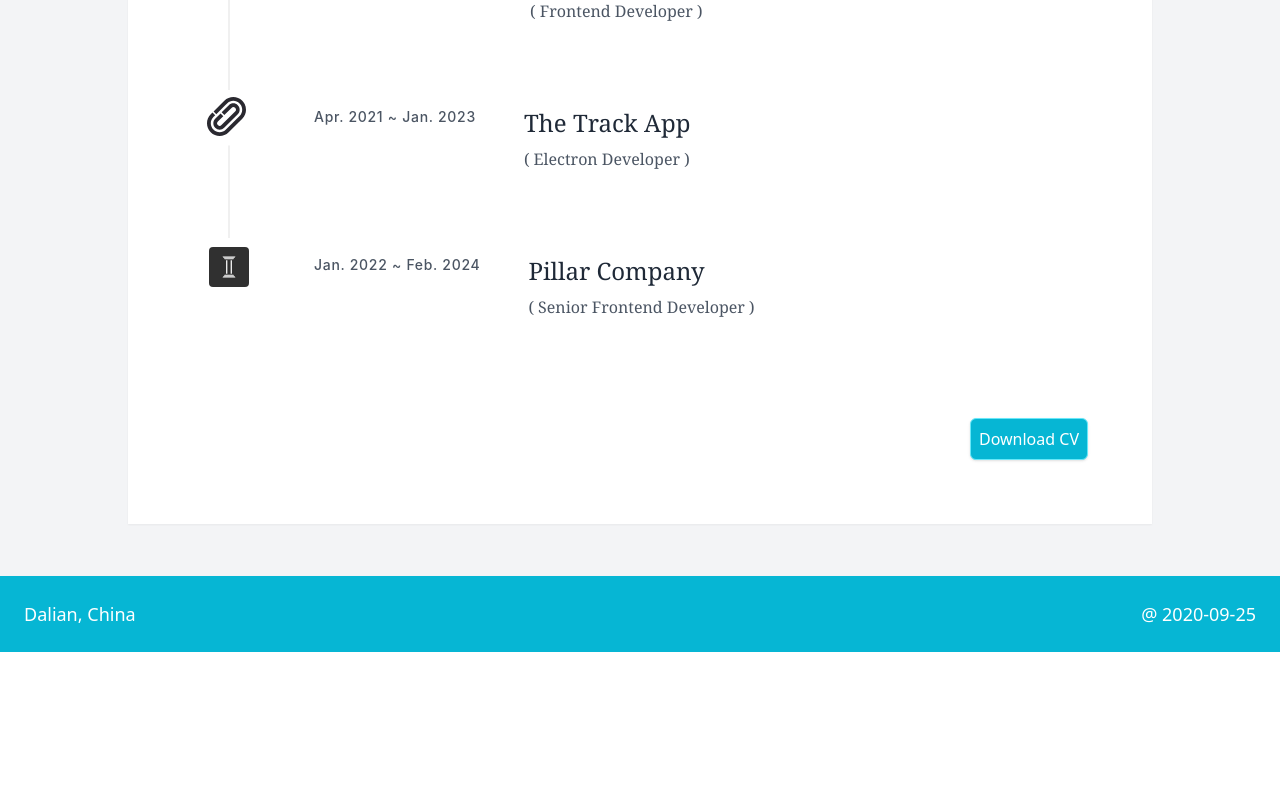
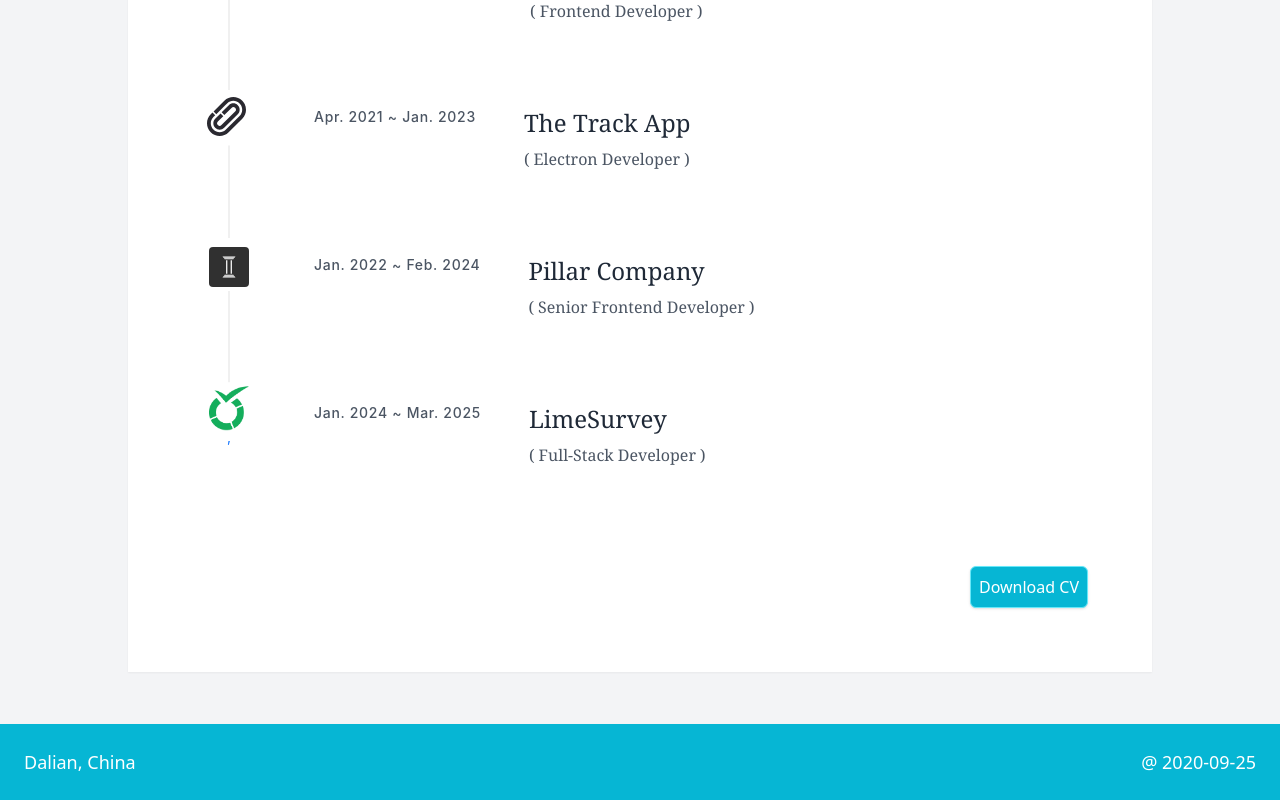
Before and after one commit to braveheart-star/daves-piedad, a Next.js app: page /resume in a window 1280 px wide. Shown: the part 658-1458 px from the top of the page. Before the commit the page ends 1310 px from the top, so only its background shows below. Built offline with nearby package versions, Linux system fonts and the light colour scheme.

Commit message:
add limesurvey to history

```diff
--- a/src/pages/resume/index.tsx
+++ b/src/pages/resume/index.tsx
@@ -5,7 +5,6 @@
 import { TrackApp } from "../../components/icons/projects/TrackApp";
 import { History } from "../../components/History";
 import { Pillar } from "../../components/icons/projects/Pillar";
-// import { Pillar } from "../../components/icons/projects/Pillar";
 
 export default function Resume() {
   const educationHistory = [
@@ -58,6 +57,16 @@
         </Link>
       ),
     },
+    {
+      period: "Jan. 2024 ~ Mar. 2025",
+      company: "LimeSurvey",
+      other: "Full-Stack Developer",
+      dot: (
+        <Link href="https://www.limesurvey.org/" passHref>
+          <img className="w-10" src="limesurvey.png" />,
+        </Link>
+      ),
+    },
   ];
   return (
     <Card>
```
Also changed, not shown: public/limesurvey.png (added).
